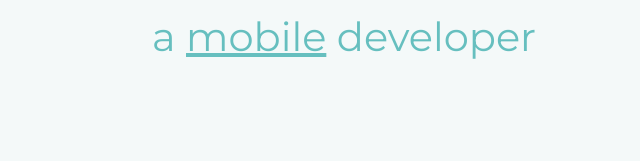
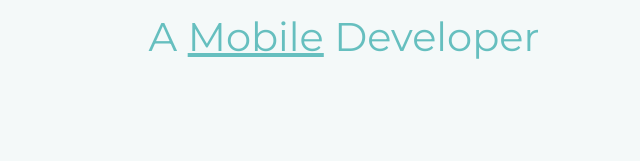
Before and after one commit to potnurikumar/cv, a plain HTML site: page index.html in a window 1280 px wide. Shown: the part 351-512 px from the top of the page, 296-936 px from the left. Drawn offline with Linux system fonts and the light colour scheme.

Commit message:
Update index.html

```diff
--- a/index.html
+++ b/index.html
@@ -16,7 +16,7 @@
   <div class="top-container">
     <img class="top-cloud" src="images/cloud.png" alt="cloud-image">
     <h1>I am Kumar.</h1>
-    <h2 class="subtitle">a <span class="mobile">mobile</span> developer</h2>
+    <h2 class="subtitle">A <span class="mobile">Mobile</span> Developer</h2>
     <img class="bottom-cloud" src="images/cloud.png" alt="cloud-image">
     <img src="images/mountain.png" alt="monutain-image">
   </div>
```
